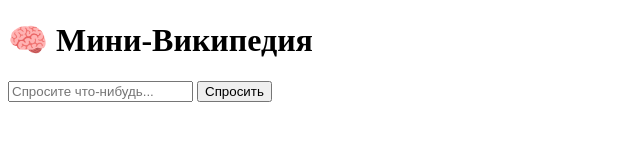
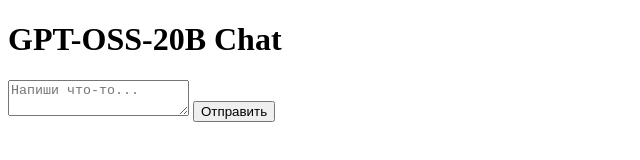
Before and after one commit to elam1930/micro-wikipedia, a plain HTML site: page index.html in a window 1280 px wide. Shown: the whole page, without its empty margins (0-640 px from the left). Drawn offline with Linux system fonts and the light colour scheme.

Commit message:
Update index.html

```diff
--- a/index.html
+++ b/index.html
@@ -1,16 +1,34 @@
 <!DOCTYPE html>
 <html>
 <head>
-    <title>Мини-Википедия</title>
-    <link rel="stylesheet" href="style.css">
+    <title>AI Chat</title>
 </head>
 <body>
-    <div class="container">
-        <h1>🧠 Мини-Википедия</h1>
-        <input type="text" id="question" placeholder="Спросите что-нибудь...">
-        <button onclick="ask()">Спросить</button>
-        <div id="answer"></div>
-    </div>
-    <script src="script.js"></script>
+    <h1>GPT-OSS-20B Chat</h1>
+    <textarea id="userInput" placeholder="Напиши что-то..."></textarea>
+    <button onclick="sendToAI()">Отправить</button>
+    <pre id="response"></pre>
+
+    <script>
+    async function sendToAI() {
+        let input = document.getElementById("userInput").value;
+        let responseBox = document.getElementById("response");
+
+        const HF_TOKEN = "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"; // вставь сюда токен из Hugging Face
+        const MODEL_URL = "https://api-inference.huggingface.co/models/openai/gpt-oss-20b";
+
+        let response = await fetch(MODEL_URL, {
+            method: "POST",
+            headers: {
+                "Authorization": Bearer ${HF_TOKEN},
+                "Content-Type": "application/json"
+            },
+            body: JSON.stringify({ inputs: input })
+        });
+
+        let result = await response.json();
+        responseBox.textContent = result[0]?.generated_text || "Ошибка";
+    }
+    </script>
 </body>
 </html>
```
